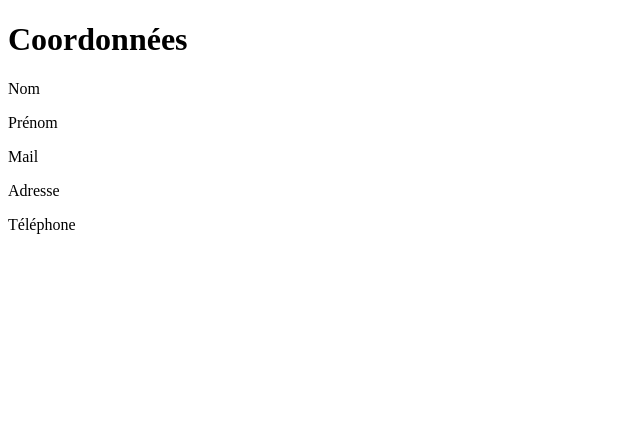
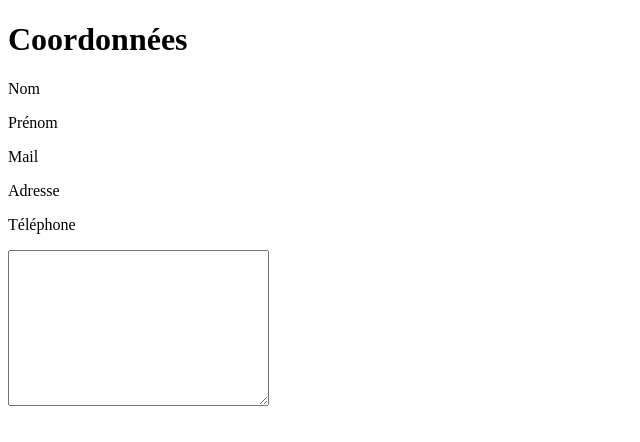
Before and after one commit to SegoleneH/exercice-git-advanced, a plain HTML site: page contact.html in a window 1280 px wide. Shown: the whole page, without its empty margins (0-640 px from the left). Drawn offline with Linux system fonts and the light colour scheme.

Commit message:
màj contact.html

```diff
--- a/contact.html
+++ b/contact.html
@@ -12,5 +12,9 @@
     <p>Mail</p>
     <p>Adresse</p>
     <p>Téléphone</p>
+
+    <label for="com">
+        <textarea name="commentaire" id="com" cols="30" rows="10"></textarea>
+    </label>
 </body>
 </html>
```
